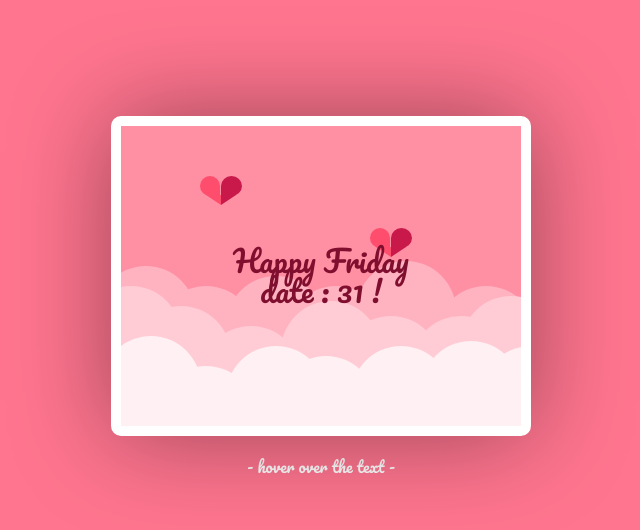
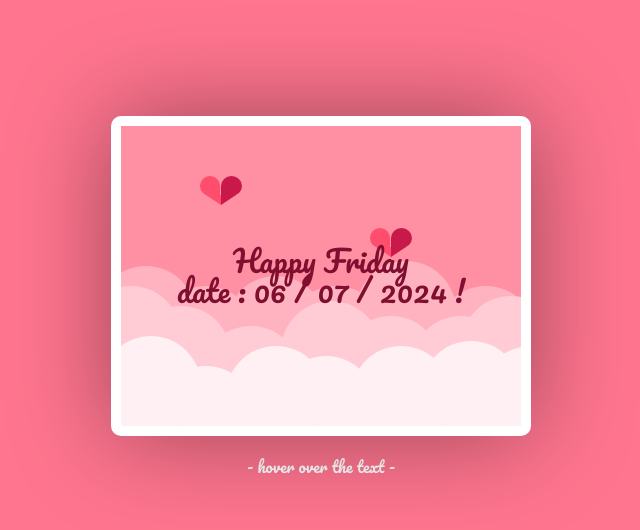
Before and after one commit to sokpheak12/Card-love, a plain HTML site: page index.html in a window 1280 px wide. Shown: the part 102-632 px from the top of the page, without its empty margins (319-959 px from the left). Drawn offline with Linux system fonts and the light colour scheme.

Commit message:
Update index.html

```diff
--- a/index.html
+++ b/index.html
@@ -37,7 +37,7 @@
             </div>
 
           </div>
-          <div class="text"><span>Happy Friday</br> date : 31 !</div>
+          <div class="text"><span>Happy Friday</br> date : 06 / 07 / 2024 !</div>
         </div>
 
         <p class="hover">- hover over the text -</p>
```
